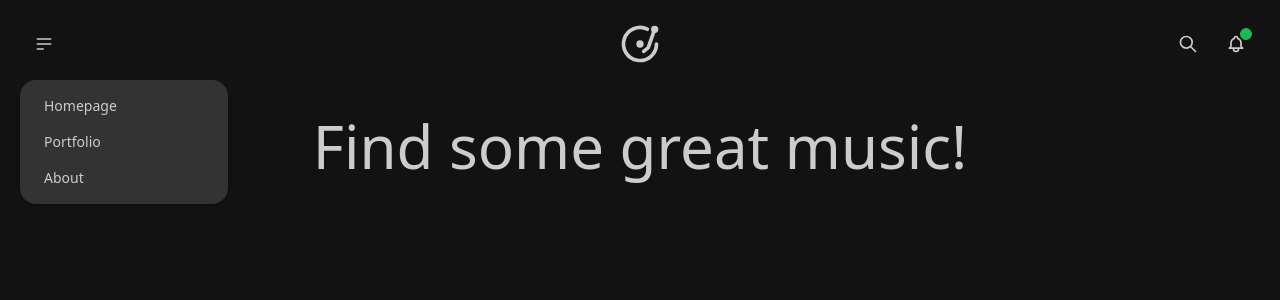
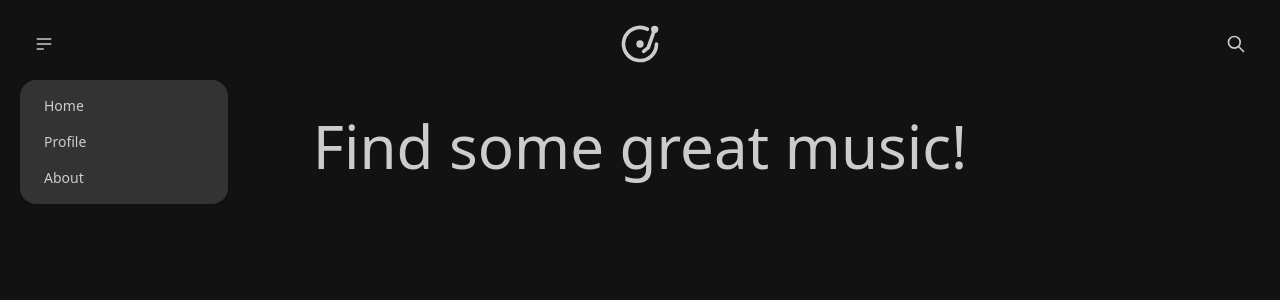
Before and after one commit to dan-michell/track-selector, a Next.js app: page / in a window 1280 px wide. Both pictures are taken after a click on the label 44 px from the left and 44 px from the top of the page. Shown: the top 300 px of the page. Built offline with nearby package versions, Linux system fonts and the light colour scheme.

Commit message:
Added page animations

```diff
--- /dev/null
+++ b/components/Header.tsx
@@ -0,0 +1,70 @@
+import React from "react";
+import { TbVinyl } from "react-icons/tb";
+import { motion } from "framer-motion";
+import Link from "./NoScrollLink";
+
+type Props = {};
+
+const Header: React.FC<Props> = (props: Props) => {
+  return (
+    <div className="navbar rounded-box">
+      <div className="navbar-start">
+        <div className="dropdown">
+          <label tabIndex={0} className="btn btn-ghost btn-circle hover:text-primary">
+            <svg
+              xmlns="http://www.w3.org/2000/svg"
+              className="h-5 w-5"
+              fill="none"
+              viewBox="0 0 24 24"
+              stroke="currentColor"
+            >
+              <path strokeLinecap="round" strokeLinejoin="round" strokeWidth="2" d="M4 6h16M4 12h16M4 18h7" />
+            </svg>
+          </label>
+          <ul tabIndex={0} className="menu menu-compact dropdown-content mt-3 p-2 shadow rounded-box w-52 bg-accent">
+            <li>
+              <Link href={"/"}>
+                <a>Home</a>
+              </Link>
+            </li>
+            <li>
+              <Link href={"/profile"}>
+                <a>Profile</a>
+              </Link>
+            </li>
+            <li>
+              <Link href={"/about"}>
+                <a>About</a>
+              </Link>
+            </li>
+          </ul>
+        </div>
+      </div>
+      <div className="navbar-center">
+        <a className="btn btn-ghost normal-case text-xl hover:text-primary">
+          <TbVinyl size={44} />
+        </a>
+      </div>
+      <div className="navbar-end">
+        <button className="btn btn-ghost btn-circle hover:text-primary">
+          <svg
+            xmlns="http://www.w3.org/2000/svg"
+            className="h-5 w-5"
+            fill="none"
+            viewBox="0 0 24 24"
+            stroke="currentColor"
+          >
+            <path
+              strokeLinecap="round"
+              strokeLinejoin="round"
+              strokeWidth="2"
+              d="M21 21l-6-6m2-5a7 7 0 11-14 0 7 7 0 0114 0z"
+            />
+          </svg>
+        </button>
+      </div>
+    </div>
+  );
+};
+
+export default Header;
--- a/components/Header/Header.tsx
+++ /dev/null
@@ -1,100 +0,0 @@
-import React from "react";
-import { TbVinyl } from "react-icons/tb";
-import { motion } from "framer-motion";
-
-type Props = {};
-
-const Header: React.FC<Props> = (props: Props) => {
-  return (
-    <motion.div
-      initial="hidden"
-      animate="visible"
-      variants={{
-        hidden: {
-          scale: 0.8,
-          opacity: 0,
-        },
-        visible: {
-          scale: 1,
-          opacity: 1,
-          transition: {
-            delay: 0.4,
-          },
-        },
-      }}
-    >
-      <div className="navbar rounded-box">
-        <div className="navbar-start">
-          <div className="dropdown">
-            <label tabIndex={0} className="btn btn-ghost btn-circle hover:text-primary">
-              <svg
-                xmlns="http://www.w3.org/2000/svg"
-                className="h-5 w-5"
-                fill="none"
-                viewBox="0 0 24 24"
-                stroke="currentColor"
-              >
-                <path strokeLinecap="round" strokeLinejoin="round" strokeWidth="2" d="M4 6h16M4 12h16M4 18h7" />
-              </svg>
-            </label>
-            <ul tabIndex={0} className="menu menu-compact dropdown-content mt-3 p-2 shadow rounded-box w-52 bg-accent">
-              <li>
-                <a>Homepage</a>
-              </li>
-              <li>
-                <a>Portfolio</a>
-              </li>
-              <li>
-                <a>About</a>
-              </li>
-            </ul>
-          </div>
-        </div>
-        <div className="navbar-center">
-          <a className="btn btn-ghost normal-case text-xl hover:text-primary">
-            <TbVinyl size={44} />
-          </a>
-        </div>
-        <div className="navbar-end">
-          <button className="btn btn-ghost btn-circle hover:text-primary">
-            <svg
-              xmlns="http://www.w3.org/2000/svg"
-              className="h-5 w-5"
-              fill="none"
-              viewBox="0 0 24 24"
-              stroke="currentColor"
-            >
-              <path
-                strokeLinecap="round"
-                strokeLinejoin="round"
-                strokeWidth="2"
-                d="M21 21l-6-6m2-5a7 7 0 11-14 0 7 7 0 0114 0z"
-              />
-            </svg>
-          </button>
-          <button className="btn btn-ghost btn-circle hover:text-primary">
-            <div className="indicator">
-              <svg
-                xmlns="http://www.w3.org/2000/svg"
-                className="h-5 w-5"
-                fill="none"
-                viewBox="0 0 24 24"
-                stroke="currentColor"
-              >
-                <path
-                  strokeLinecap="round"
-                  strokeLinejoin="round"
-                  strokeWidth="2"
-                  d="M15 17h5l-1.405-1.405A2.032 2.032 0 0118 14.158V11a6.002 6.002 0 00-4-5.659V5a2 2 0 10-4 0v.341C7.67 6.165 6 8.388 6 11v3.159c0 .538-.214 1.055-.595 1.436L4 17h5m6 0v1a3 3 0 11-6 0v-1m6 0H9"
-                />
-              </svg>
-              <span className="badge badge-xs badge-primary indicator-item"></span>
-            </div>
-          </button>
-        </div>
-      </div>
-    </motion.div>
-  );
-};
-
-export default Header;
--- /dev/null
+++ b/components/Layout.tsx
@@ -0,0 +1,23 @@
+import React from "react";
+import { motion } from "framer-motion";
+
+interface LayoutProps {
+  children: React.ReactNode;
+}
+
+const variants = {
+  hidden: { opacity: 0, x: -200, y: 0 },
+  enter: { opacity: 1, x: 0, y: 0 },
+  exit: { opacity: 0, x: 0, y: -100 },
+};
+
+const Layout = ({ children }: LayoutProps) => {
+  return (
+    <motion.main initial="hidden" animate="enter" exit="exit" variants={variants} transition={{ type: "linear" }}>
+      {children}
+    </motion.main>
+  );
+};
+
+export default Layout;
+//
--- /dev/null
+++ b/components/NoScrollLink.tsx
@@ -0,0 +1,14 @@
+import Link, { LinkProps } from "next/link";
+import React, { ReactNode } from "react";
+
+interface Props extends LinkProps {
+  children: ReactNode;
+}
+
+const NoScrollLink = ({ children, href }: Props): JSX.Element => (
+  <Link href={href} scroll={false}>
+    {children}
+  </Link>
+);
+
+export default NoScrollLink;
--- a/pages/_app.tsx
+++ b/pages/_app.tsx
@@ -1,24 +1,24 @@
 import "../styles/globals.css";
 import type { AppProps } from "next/app";
-import { motion } from "framer-motion";
+import Head from "next/head";
+import Header from "../components/Header";
+import { AnimatePresence } from "framer-motion";
 
 function MyApp({ Component, pageProps, router }: AppProps) {
   return (
-    <motion.div
-      key={router.route}
-      initial="pageInitial"
-      animate="pageAnimate"
-      variants={{
-        pageInitial: {
-          opacity: 0,
-        },
-        pageAnimate: {
-          opacity: 1,
-        },
-      }}
-    >
-      <Component {...pageProps} />
-    </motion.div>
+    <>
+      <Head>
+        <title>Track Selector</title>
+        <meta name="description" content="Generated by create next app" />
+        <link rel="icon" href="/favicon.ico" />
+      </Head>
+      <div className="min-h-screen bg-secondary p-3">
+        <Header />
+        <AnimatePresence exitBeforeEnter initial={false} onExitComplete={() => window.scrollTo(0, 0)}>
+          <Component {...pageProps} />
+        </AnimatePresence>
+      </div>
+    </>
   );
 }
 
--- /dev/null
+++ b/pages/about.tsx
@@ -0,0 +1,14 @@
+import React from "react";
+import Layout from "../components/Layout";
+
+type Props = {};
+
+const About: React.FC<Props> = (props: Props) => {
+  return (
+    <Layout>
+      <div>About</div>
+    </Layout>
+  );
+};
+
+export default About;
--- a/pages/index.tsx
+++ b/pages/index.tsx
@@ -1,40 +1,11 @@
 import type { NextPage } from "next";
-import Head from "next/head";
-import Header from "../components/Header/Header";
-import { motion } from "framer-motion";
+import Layout from "../components/Layout";
 
 const Home: NextPage = () => {
   return (
-    <div>
-      <Head>
-        <title>Track Selector</title>
-        <meta name="description" content="Generated by create next app" />
-        <link rel="icon" href="/favicon.ico" />
-      </Head>
-      <div className="min-h-screen bg-secondary p-3">
-        <Header />
-        <motion.div
-          initial="hidden"
-          animate="visible"
-          variants={{
-            hidden: {
-              scale: 0.8,
-              opacity: 0,
-            },
-            visible: {
-              scale: 1,
-              opacity: 1,
-              transition: {
-                delay: 0.4,
-                duration: 3,
-              },
-            },
-          }}
-        >
-          <h1 className="text-center mt-10 text-6xl">Find some great music!</h1>
-        </motion.div>
-      </div>
-    </div>
+    <Layout>
+      <h1 className="text-center mt-10 text-6xl">Find some great music!</h1>
+    </Layout>
   );
 };
 
--- /dev/null
+++ b/pages/profile.tsx
@@ -0,0 +1,14 @@
+import React from "react";
+import Layout from "../components/Layout";
+
+type Props = {};
+
+const Profile: React.FC<Props> = (props: Props) => {
+  return (
+    <Layout>
+      <div>Profile</div>
+    </Layout>
+  );
+};
+
+export default Profile;
```
